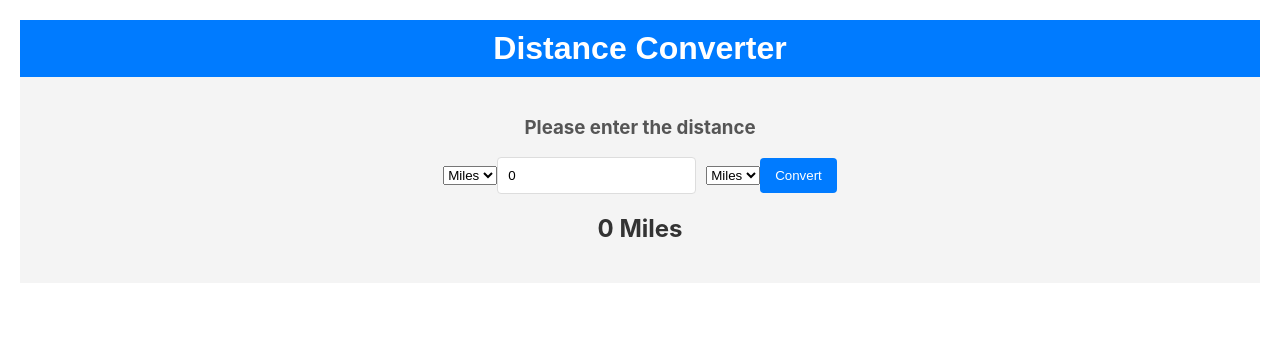
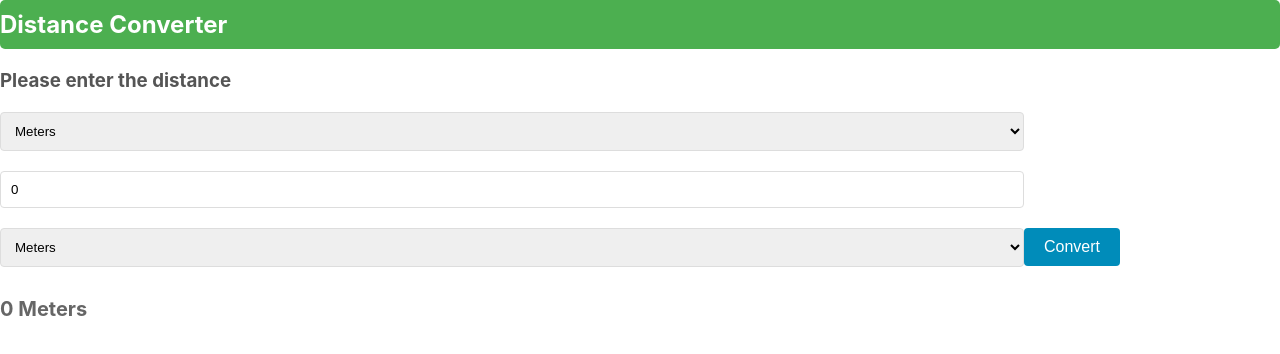
Before and after one commit to tony-26/converter-KM-to-Miles-, a React (Create React App) app: page / in a window 1280 px wide. Shown: the top 354 px of the page. Built offline with nearby package versions, Linux system fonts and the light colour scheme.

Commit message:
adding more units

```diff
--- a/src/App.css
+++ b/src/App.css
@@ -1,91 +1,55 @@
-.App {
-  text-align: center;
-}
-
-.App-logo {
-  height: 40vmin;
-  pointer-events: none;
-}
-
-@media (prefers-reduced-motion: no-preference) {
-  .App-logo {
-    animation: App-logo-spin infinite 20s linear;
-  }
-}
-
-.App-header {
-  background-color: #282c34;
-  min-height: 100vh;
-  display: flex;
-  flex-direction: column;
-  align-items: center;
-  justify-content: center;
-  font-size: calc(10px + 2vmin);
-  color: white;
-}
-
-.App-link {
-  color: #61dafb;
-}
-
-@keyframes App-logo-spin {
-  from {
-    transform: rotate(0deg);
-  }
-  to {
-    transform: rotate(360deg);
-  }
-}
-
 .App {
   text-align: center;
   font-family: 'Arial', sans-serif;
   color: #333;
-  margin: 0;
-  padding: 0;
-  background-color: #f4f4f4;
+  padding: 20px;
+  max-width: 500px;
+  margin: auto;
 }
 
 header {
-  background-color: #007bff;
+  background-color: #4CAF50;
   color: white;
   padding: 10px 0;
+  border-radius: 5px;
+  margin-bottom: 20px;
 }
 
 h1 {
   margin: 0;
-}
-
-body {
-  padding: 20px;
+  font-size: 24px;
 }
 
 h3 {
+  margin: 20px 0 10px 0;
   color: #555;
 }
 
-input {
+input[type="number"], select {
+  width: 80%;
   padding: 10px;
-  margin-right: 10px;
+  margin: 10px 0;
   border: 1px solid #ddd;
   border-radius: 4px;
+  box-sizing: border-box;
 }
 
 button {
-  padding: 10px 15px;
-  background-color: #007bff;
+  background-color: #008CBA;
   color: white;
+  padding: 10px 20px;
   border: none;
   border-radius: 4px;
   cursor: pointer;
-  transition: background-color 0.3s;
+  font-size: 16px;
 }
 
 button:hover {
-  background-color: #0056b3;
+  background-color: #007B9E;
 }
 
 h2 {
-  color: #333;
   margin-top: 20px;
+  color: #666;
+  font-size: 20px;
 }
--- a/src/App.js
+++ b/src/App.js
@@ -38,24 +38,46 @@
 import "./App.css";
 import { useState } from "react";
 
+// function App() {
+//   const [userInput, setUserInput] = useState(0);
+//   const [selector1, setSelector1] = useState("Miles");
+//   const [selector2, setSelector2] = useState("Miles");
+//   const [convertedValue, setConvertedValue] = useState(0);
+//   const conversions = { Miles_KM: 1.6, KM_Miles: 0.62 };
+//   const convertDistance = () => {
+//     if (selector1 === selector2) {
+//       setConvertedValue(userInput); // No conversion needed
+//     } else {
+//       const key = selector1 + "_" + selector2;
+//       setConvertedValue(userInput * conversions[key]);
+//     }
+//   };
 function App() {
   const [userInput, setUserInput] = useState(0);
-  const [selector1, setSelector1] = useState("Miles");
-  const [selector2, setSelector2] = useState("Miles");
+  const [selector1, setSelector1] = useState("Meters");
+  const [selector2, setSelector2] = useState("Meters");
   const [convertedValue, setConvertedValue] = useState(0);
 
+  //set meters as a standard unit, converting others to meters first
+  const toMeters = {
+    Miles: 1609.34,
+    KM: 1000,
+    Yards: 0.9144,
+    Feet: 0.3048,
+    Inches: 0.0254,
+    CM: 0.01,
+    MM: 0.001,
+    Meters: 1,
+  };
+
   const convertDistance = () => {
-    if (selector1 === selector2) {
-      setConvertedValue(userInput); // No conversion needed
-    } else if (selector1 === "Miles" && selector2 === "KM") {
-      setConvertedValue(userInput * 1.6); // Convert Miles to KM
-    } else if (selector1 === "KM" && selector2 === "Miles") {
-      setConvertedValue(userInput * 0.62); // Convert KM to Miles
-    }
+    const valueInMeters = userInput * toMeters[selector1];
+    const targetValue = valueInMeters / toMeters[selector2];
+    setConvertedValue(targetValue);
   };
 
   return (
-    <div className="App">
+    <div>
       <header>
         <h1>Distance Converter</h1>
       </header>
@@ -66,8 +88,11 @@ function App() {
           value={selector1}
           onChange={(e) => setSelector1(e.target.value)}
         >
-          <option value="Miles">Miles</option>
-          <option value="KM">KM</option>
+          {Object.keys(toMeters).map((unit) => (
+            <option key={unit} value={unit}>
+              {unit}
+            </option>
+          ))}
         </select>
 
         <input
@@ -80,8 +105,11 @@ function App() {
           value={selector2}
           onChange={(e) => setSelector2(e.target.value)}
         >
-          <option value="Miles">Miles</option>
-          <option value="KM">KM</option>
+          {Object.keys(toMeters).map((unit) => (
+            <option key={unit} value={unit}>
+              {unit}
+            </option>
+          ))}
         </select>
 
         <button onClick={convertDistance}>Convert</button>
@@ -89,7 +117,6 @@ function App() {
         <h2>
           {convertedValue} {selector2}
         </h2>
-        <h2></h2>
       </body>
     </div>
   );
```
Also changed, not shown: src/lib/getConversionRate.js (added, +9 -0 lines), 2 other files (tests, documents, lock files or other folders).
